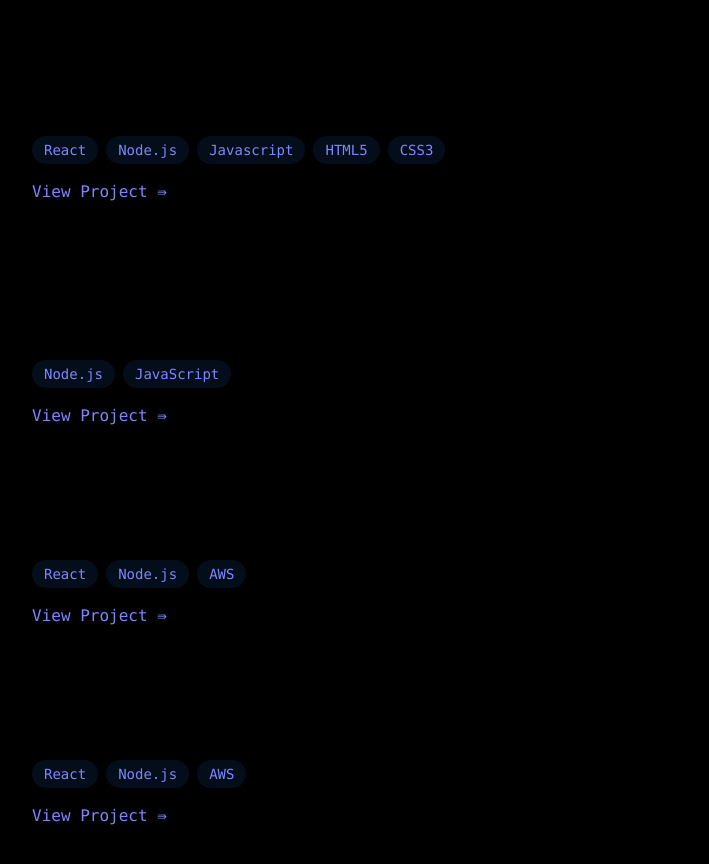
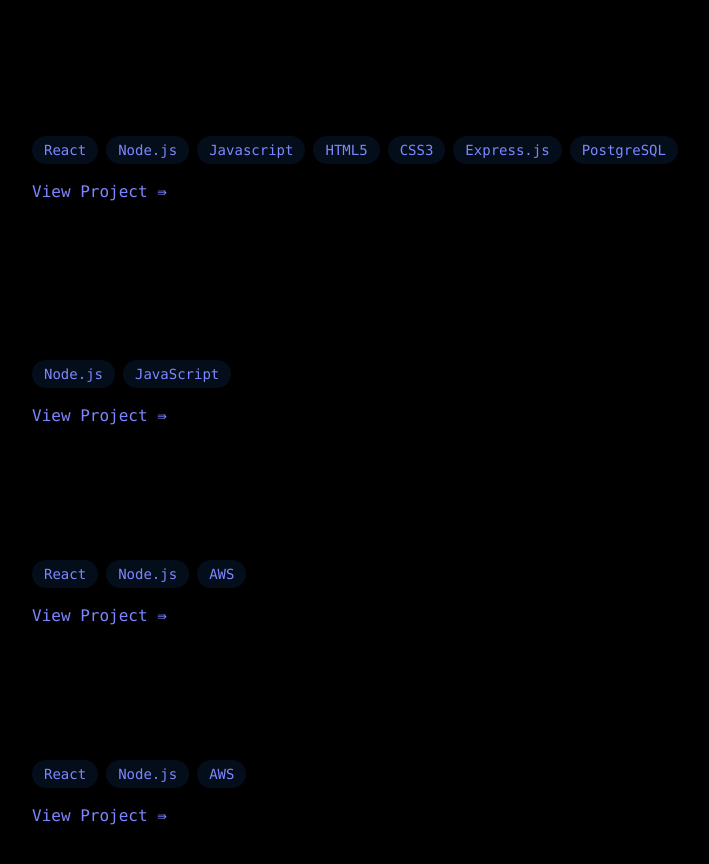
Before and after one commit to Kareem42/my-portfolio, a React (Vite) app: page / in a window 1280 px wide. Shown: the part 4180-5044 px from the top of the page, without its empty margins (136-845 px from the left). Built offline with nearby package versions, Linux system fonts and the light colour scheme.

Commit message:
updated skills for face recognition project

```diff
--- a/src/components/section/Projects.jsx
+++ b/src/components/section/Projects.jsx
@@ -17,7 +17,7 @@ export const Projects = () => {
               <p className="font-mono">A full-stack web application that detects a face using Machine Learning API. •UI built in React Js, RESTful Node/Express server and PostgreSQL database.</p>
 
               <div className="flex flex-wrap gap-2 mb-4 font-mono">
-                {["React", "Node.js", "Javascript", "HTML5", "CSS3"].map((tech, key) => (
+                {["React", "Node.js", "Javascript", "HTML5", "CSS3","Express.js","PostgreSQL"].map((tech, key) => (
                   <span
                     key={key}
                     className="font-mono bg-blue-500/10 text-indigo-400 py-1 px-3 rounded-full text-sm hover:bg-blue-500/20
```
